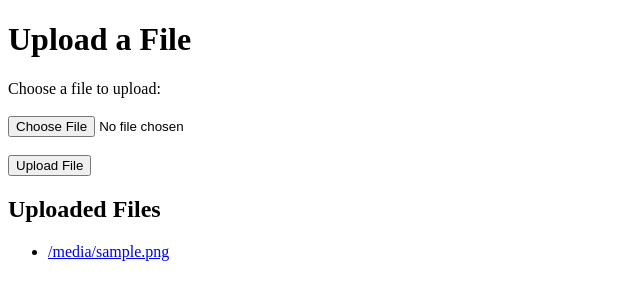
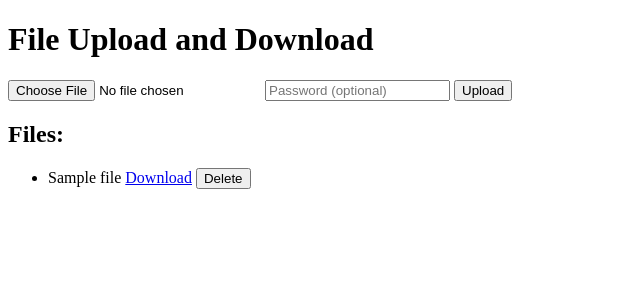
Before and after one commit to Bogdan3000/Fildeling, a FastAPI app: template templates/upload.html in a window 1280 px wide. Shown: the top 300 px of the page, without its empty margins (0-640 px from the left). Run offline with FastAPI, Linux system fonts and the light colour scheme; the template is opened without the code that fills it: most values are stand-ins (such as "Sample title", 1, 10 or a date in 2020).

Commit message:
- Implementert innlogging. - Slette filer med tilgangskontroll.

```diff
--- a/templates/routes.py
+++ b/templates/routes.py
@@ -1,33 +1,104 @@
-from fastapi import APIRouter, File, UploadFile
-from fastapi.responses import HTMLResponse
+from fastapi import APIRouter, File, UploadFile, Form, HTTPException
+from fastapi.responses import HTMLResponse, RedirectResponse, FileResponse
 from fastapi.templating import Jinja2Templates
 from fastapi import Request
 import shutil
 import os
+import json
+import uuid
 
 router = APIRouter()
 
-# Папка для хранения загруженных файлов
 UPLOAD_FOLDER = "uploads"
+PASSWORDS_FILE = "passwords.json"
+FILENAMES_FILE = "filenames.json"
 os.makedirs(UPLOAD_FOLDER, exist_ok=True)
-
-# Настройка шаблонов
 templates = Jinja2Templates(directory="templates")
 
+# Load existing passwords and filenames
+if os.path.exists(PASSWORDS_FILE):
+    with open(PASSWORDS_FILE, "r") as f:
+        file_passwords = json.load(f)
+else:
+    file_passwords = {}
+
+if os.path.exists(FILENAMES_FILE):
+    with open(FILENAMES_FILE, "r") as f:
+        filenames_mapping = json.load(f)
+else:
+    filenames_mapping = {}
 
 @router.get("/", response_class=HTMLResponse)
-async def get_upload_page(request: Request):
-    # Считываем список файлов в директории
-    files = os.listdir(UPLOAD_FOLDER)
-    return templates.TemplateResponse("upload.html", {"request": request, "files": files})
-
+async def get_upload_page(request: Request, error: str = None):
+    files = [
+        {
+            "name": filenames_mapping.get(f, f),
+            "is_protected": f in file_passwords
+        }
+        for f in os.listdir(UPLOAD_FOLDER)
+    ]
+    return templates.TemplateResponse("upload.html", {"request": request, "files": files, "error": error})
 
 @router.post("/uploadfile/")
-async def upload_file(file: UploadFile = File(...)):
-    file_location = os.path.join(UPLOAD_FOLDER, file.filename)
+async def upload_file(file: UploadFile = File(...), password: str = Form(None)):
+    original_filename = file.filename
+    random_filename = str(uuid.uuid4())
+    file_location = os.path.join(UPLOAD_FOLDER, random_filename)
 
-    # Сохраняем файл на сервере
     with open(file_location, "wb") as f:
         shutil.copyfileobj(file.file, f)
 
-    return {"filename": file.filename, "location": file_location}
+    # Store the password if provided
+    if password:
+        file_passwords[random_filename] = password
+        with open(PASSWORDS_FILE, "w") as f:
+            json.dump(file_passwords, f)
+
+    # Store the original filename mapping
+    filenames_mapping[random_filename] = original_filename
+    with open(FILENAMES_FILE, "w") as f:
+        json.dump(filenames_mapping, f)
+
+    # Redirect to the main page after upload
+    return RedirectResponse(url="/", status_code=303)
+
+@router.post("/deletefile/")
+async def delete_file(request: Request, filename: str = Form(...), password: str = Form(None)):
+    # Find the random filename from the original filename
+    random_filename = next((k for k, v in filenames_mapping.items() if v == filename), None)
+    if not random_filename:
+        raise HTTPException(status_code=404, detail="File not found")
+
+    file_location = os.path.join(UPLOAD_FOLDER, random_filename)
+
+    # Check password if it exists
+    if random_filename in file_passwords:
+        if file_passwords[random_filename] != password:
+            error_message = "Incorrect password"
+            files = [filenames_mapping.get(f, f) for f in os.listdir(UPLOAD_FOLDER)]
+            return templates.TemplateResponse("upload.html", {"request": request, "files": files, "error": error_message})
+
+    # Delete the file
+    os.remove(file_location)
+    file_passwords.pop(random_filename, None)
+    filenames_mapping.pop(random_filename, None)
+    with open(PASSWORDS_FILE, "w") as f:
+        json.dump(file_passwords, f)
+    with open(FILENAMES_FILE, "w") as f:
+        json.dump(filenames_mapping, f)
+
+    return RedirectResponse(url="/", status_code=303)
+
+@router.get("/download/{filename}")
+async def download_file(filename: str):
+    # Find the random filename from the original filename
+    random_filename = next((k for k, v in filenames_mapping.items() if v == filename), None)
+    if not random_filename:
+        raise HTTPException(status_code=404, detail="File not found")
+
+    file_location = os.path.join(UPLOAD_FOLDER, random_filename)
+
+    if not os.path.exists(file_location):
+        raise HTTPException(status_code=404, detail="File not found")
+
+    return FileResponse(file_location, filename=filename)
--- a/templates/upload.html
+++ b/templates/upload.html
@@ -3,23 +3,38 @@
 <head>
     <meta charset="UTF-8">
     <meta name="viewport" content="width=device-width, initial-scale=1.0">
-    <title>File Upload</title>
+    <title>File Upload and Download</title>
 </head>
 <body>
-    <h1>Upload a File</h1>
-    <form action="/uploadfile/" method="post" enctype="multipart/form-data">
-        <label for="file">Choose a file to upload:</label><br><br>
-        <input type="file" id="file" name="file" required><br><br>
-        <button type="submit">Upload File</button>
+    <h1>File Upload and Download</h1>
+
+    <!-- File upload form -->
+    <form action="/uploadfile/" enctype="multipart/form-data" method="post">
+        <input name="file" type="file" required>
+        <input name="password" type="password" placeholder="Password (optional)">
+        <input type="submit" value="Upload">
     </form>
 
-    <h2>Uploaded Files</h2>
+    <!-- List of files -->
+    <h2>Files:</h2>
     <ul>
-        {% for file in files %}
-            <li>
-                <a href="/uploads/{{ file }}" target="_blank">{{ file }}</a>
-            </li>
-        {% endfor %}
+    {% for file in files %}
+        <li>
+            {{ file.name }}
+            <a href="/download/{{ file.name }}">Download</a>
+            <form action="/deletefile/" method="post" style="display: inline;">
+                <input type="hidden" name="filename" value="{{ file.name }}">
+                {% if file.is_protected %}
+                    <input type="password" name="password" placeholder="Enter password" required>
+                {% endif %}
+                <button type="submit">Delete</button>
+            </form>
+        </li>
+    {% endfor %}
     </ul>
+
+    {% if error %}
+        <p style="color: red;">{{ error }}</p>
+    {% endif %}
 </body>
 </html>
```
